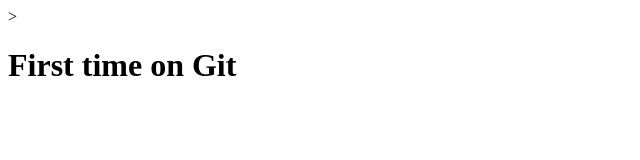
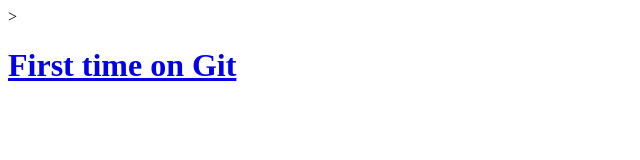
Before and after one commit to bwaltergraphics/my-first-repositiory, a plain HTML site: page test_git.htm in a window 1280 px wide. Shown: the whole page, without its empty margins (0-640 px from the left). Drawn offline with Linux system fonts and the light colour scheme.

Commit message:
added link to h1 tag

```diff
--- a/test_git.htm
+++ b/test_git.htm
@@ -5,7 +5,7 @@
     </head>
 
     <body>
-        <h1>First time on Git</h1>
+        <a href="http://www.williamwaltergraphicdesign"><h1>First time on Git</h1></a>
 
     </body>
 
```
